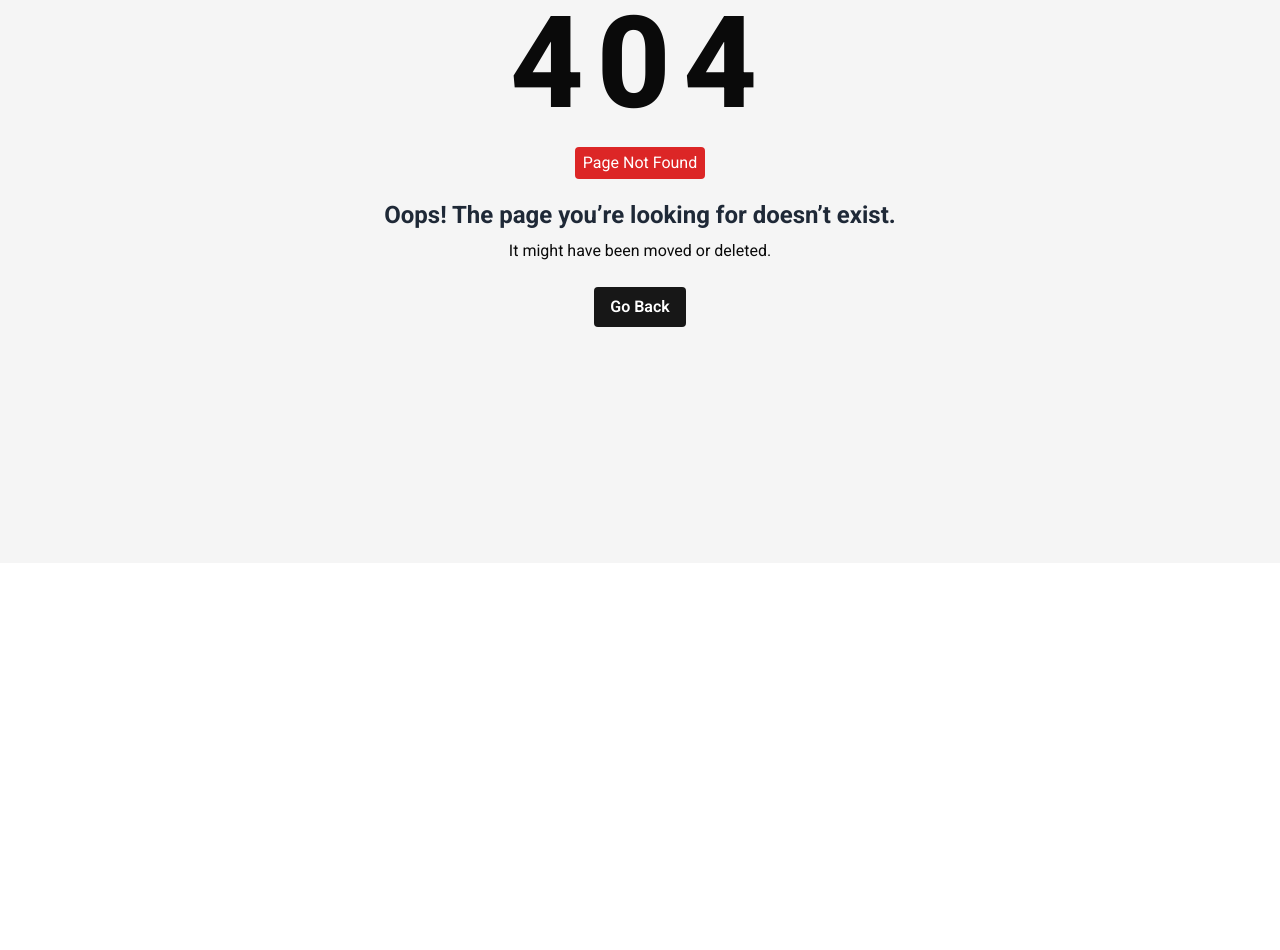
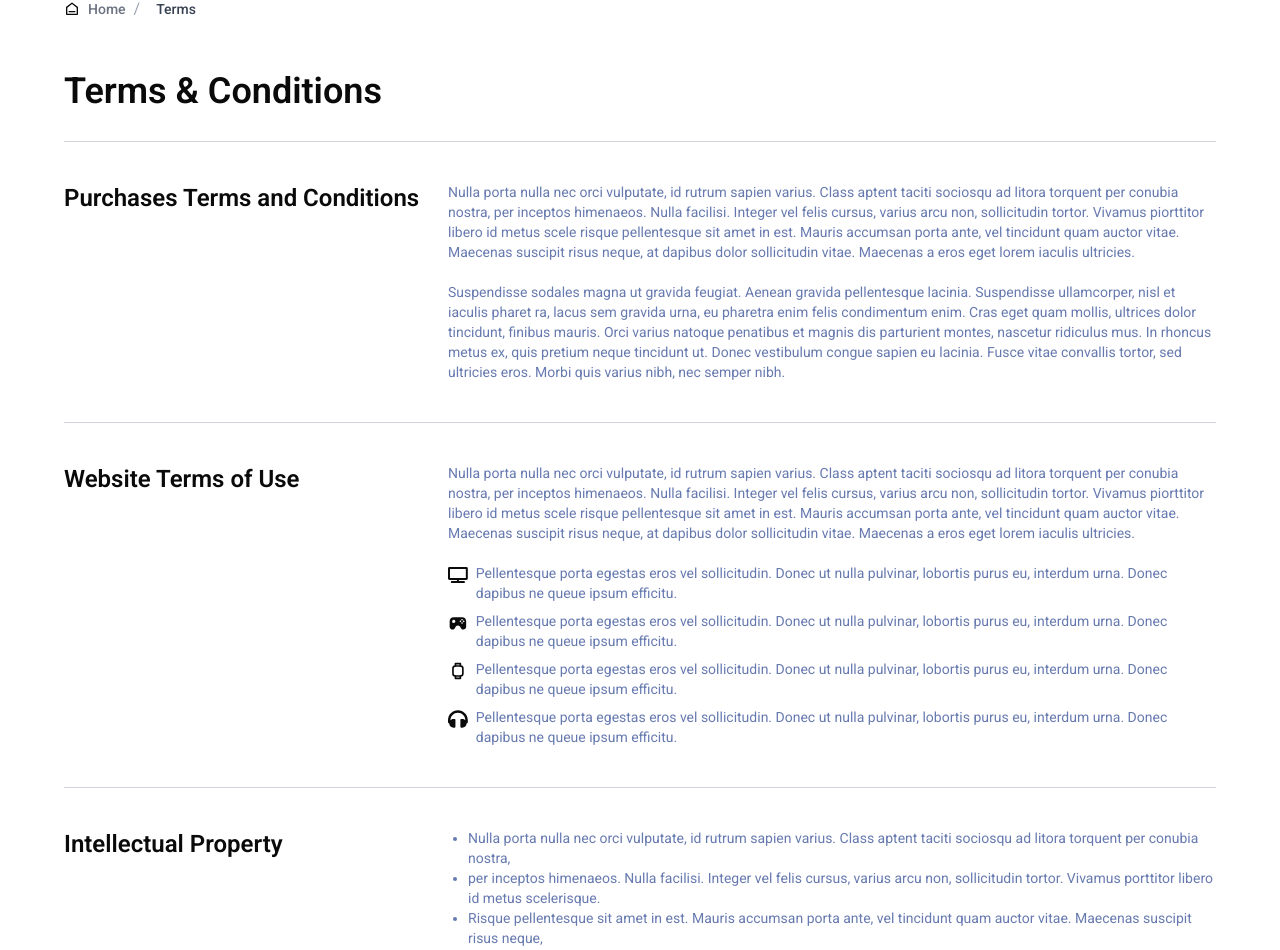
Before and after one commit to rian-expressitbd/gizmos-ecommerce-react, a React (Vite) app: page /terms in a window 1280 px wide. Before the commit this address had no page. Shown: the part 237-1187 px from the top of the page. Before the commit the page ends 800 px from the top, so only its background shows below. Built offline with nearby package versions, Linux system fonts and the light colour scheme.

Commit message:
some changes

```diff
--- /dev/null
+++ b/src/pages/terms_conditions/TermsAndConditions.tsx
@@ -0,0 +1,139 @@
+import Footer from "@/components/Home/Footer/Footer";
+import Header from "@/components/Home/Header/Header";
+import Navbar from "@/components/Home/Navbar/Navbar";
+import NavbarLower from "@/components/Home/Navbar/NavbarLower";
+import { Breadcrumb } from "@/components/ui/breadcrumb";
+import { BiSolidJoystick } from "react-icons/bi";
+import { FaHeadphones, FaTv } from "react-icons/fa";
+import { TbDeviceWatch } from "react-icons/tb";
+
+export default function TermsAndConditions() {
+  return (
+    <>
+      <Header />
+      <Navbar />
+      <NavbarLower />
+      <div className="w-[90%] mx-auto ">
+        <Breadcrumb className="mt-5" />
+        <h1 className="mt-[50px] text-4xl font-semibold mb-[30px]">
+          Terms & Conditions
+        </h1>
+        <hr className="border-gray-300" />
+        <div className="flex flex-col lg:flex-row items-start justify-between mt-[40px] mb-[40px]">
+          <div className="w-1/3">
+            <h3 className="text-2xl font-semibold">
+              Purchases Terms and Conditions
+            </h3>
+          </div>
+
+          <div className="w-2/3">
+            <p className="text-sm text-[#677AB0] ">
+              Nulla porta nulla nec orci vulputate, id rutrum sapien varius.
+              Class aptent taciti sociosqu ad litora torquent per conubia
+              nostra, per inceptos himenaeos. Nulla facilisi. Integer vel felis
+              cursus, varius arcu non, sollicitudin tortor. Vivamus piorttitor
+              libero id metus scele risque pellentesque sit amet in est. Mauris
+              accumsan porta ante, vel tincidunt quam auctor vitae. Maecenas
+              suscipit risus neque, at dapibus dolor sollicitudin vitae.
+              Maecenas a eros eget lorem iaculis ultricies.
+            </p>
+            <p className="text-sm text-[#677AB0] mt-5">
+              Suspendisse sodales magna ut gravida feugiat. Aenean gravida
+              pellentesque lacinia. Suspendisse ullamcorper, nisl et iaculis
+              pharet ra, lacus sem gravida urna, eu pharetra enim felis
+              condimentum enim. Cras eget quam mollis, ultrices dolor tincidunt,
+              finibus mauris. Orci varius natoque penatibus et magnis dis
+              parturient montes, nascetur ridiculus mus. In rhoncus metus ex,
+              quis pretium neque tincidunt ut. Donec vestibulum congue sapien eu
+              lacinia. Fusce vitae convallis tortor, sed ultricies eros. Morbi
+              quis varius nibh, nec semper nibh.
+            </p>
+          </div>
+        </div>
+        <hr className="border-gray-300" />
+        <div className="flex flex-col lg:flex-row items-start justify-between mt-[40px] mb-[40px]">
+          <div className="w-1/3">
+            <h3 className="text-2xl font-semibold">Website Terms of Use</h3>
+          </div>
+
+          <div className="w-2/3 flex flex-col">
+            <p className="text-sm text-[#677AB0]">
+              Nulla porta nulla nec orci vulputate, id rutrum sapien varius.
+              Class aptent taciti sociosqu ad litora torquent per conubia
+              nostra, per inceptos himenaeos. Nulla facilisi. Integer vel felis
+              cursus, varius arcu non, sollicitudin tortor. Vivamus piorttitor
+              libero id metus scele risque pellentesque sit amet in est. Mauris
+              accumsan porta ante, vel tincidunt quam auctor vitae. Maecenas
+              suscipit risus neque, at dapibus dolor sollicitudin vitae.
+              Maecenas a eros eget lorem iaculis ultricies.
+            </p>
+            <div className="mt-5">
+              <div className="flex gap-2 items-start">
+                <FaTv size={24} />
+                <p className="text-sm text-[#677AB0]">
+                  Pellentesque porta egestas eros vel sollicitudin. Donec ut
+                  nulla pulvinar, lobortis purus eu, interdum urna. Donec
+                  dapibus ne queue ipsum efficitu.
+                </p>
+              </div>
+              <div className="flex gap-2 items-start mt-2">
+                <BiSolidJoystick size={24} />
+                <p className="text-sm text-[#677AB0]">
+                  Pellentesque porta egestas eros vel sollicitudin. Donec ut
+                  nulla pulvinar, lobortis purus eu, interdum urna. Donec
+                  dapibus ne queue ipsum efficitu.
+                </p>
+              </div>
+              <div className="flex gap-2 items-start mt-2">
+                <TbDeviceWatch size={24} />
+                <p className="text-sm text-[#677AB0]">
+                  Pellentesque porta egestas eros vel sollicitudin. Donec ut
+                  nulla pulvinar, lobortis purus eu, interdum urna. Donec
+                  dapibus ne queue ipsum efficitu.
+                </p>
+              </div>
+              <div className="flex gap-2 items-start mt-2">
+                <FaHeadphones size={24} />
+                <p className="text-sm text-[#677AB0]">
+                  Pellentesque porta egestas eros vel sollicitudin. Donec ut
+                  nulla pulvinar, lobortis purus eu, interdum urna. Donec
+                  dapibus ne queue ipsum efficitu.
+                </p>
+              </div>
+            </div>
+          </div>
+        </div>
+        <hr className="border-gray-300" />
+        <div className="flex flex-col lg:flex-row items-start justify-between mt-[40px] mb-[40px]">
+          <div className="w-1/3">
+            <h3 className="text-2xl font-semibold">Intellectual Property</h3>
+          </div>
+
+          <div className="w-2/3">
+            <ul className="list-disc pl-5 text-sm text-[#677AB0]">
+              <li>
+                Nulla porta nulla nec orci vulputate, id rutrum sapien varius.
+                Class aptent taciti sociosqu ad litora torquent per conubia
+                nostra,
+              </li>
+              <li>
+                per inceptos himenaeos. Nulla facilisi. Integer vel felis
+                cursus, varius arcu non, sollicitudin tortor. Vivamus porttitor
+                libero id metus scelerisque.
+              </li>
+              <li>
+                Risque pellentesque sit amet in est. Mauris accumsan porta ante,
+                vel tincidunt quam auctor vitae. Maecenas suscipit risus neque,
+              </li>
+              <li>
+                At dapibus dolor sollicitudin vitae. Maecenas a eros eget lorem
+                iaculis ultricies.
+              </li>
+            </ul>
+          </div>
+        </div>
+      </div>
+      <Footer />
+    </>
+  );
+}
--- a/src/routes/AppRouter.tsx
+++ b/src/routes/AppRouter.tsx
@@ -3,6 +3,7 @@ import About from "@/pages/about/About";
 import FAQ from "@/pages/faq/FAQ";
 import NotFoundPage from "@/pages/NotFoundPage";
 import SingleProductDetails from "@/pages/shop/SingleProductDetails/SingleProductDetails";
+import TermsAndConditions from "@/pages/terms_conditions/TermsAndConditions";
 import React from "react";
 import { BrowserRouter, Route, Routes } from "react-router-dom";
 
@@ -14,6 +15,7 @@ const AppRouter: React.FC = () => {
         <Route path="/product/:id" element={<SingleProductDetails />} />
         <Route path="/about" element={<About />} />
         <Route path="/faq" element={<FAQ />} />
+        <Route path="/terms" element={<TermsAndConditions />} />
 
         <Route path="*" element={<NotFoundPage />} />
       </Routes>
```
